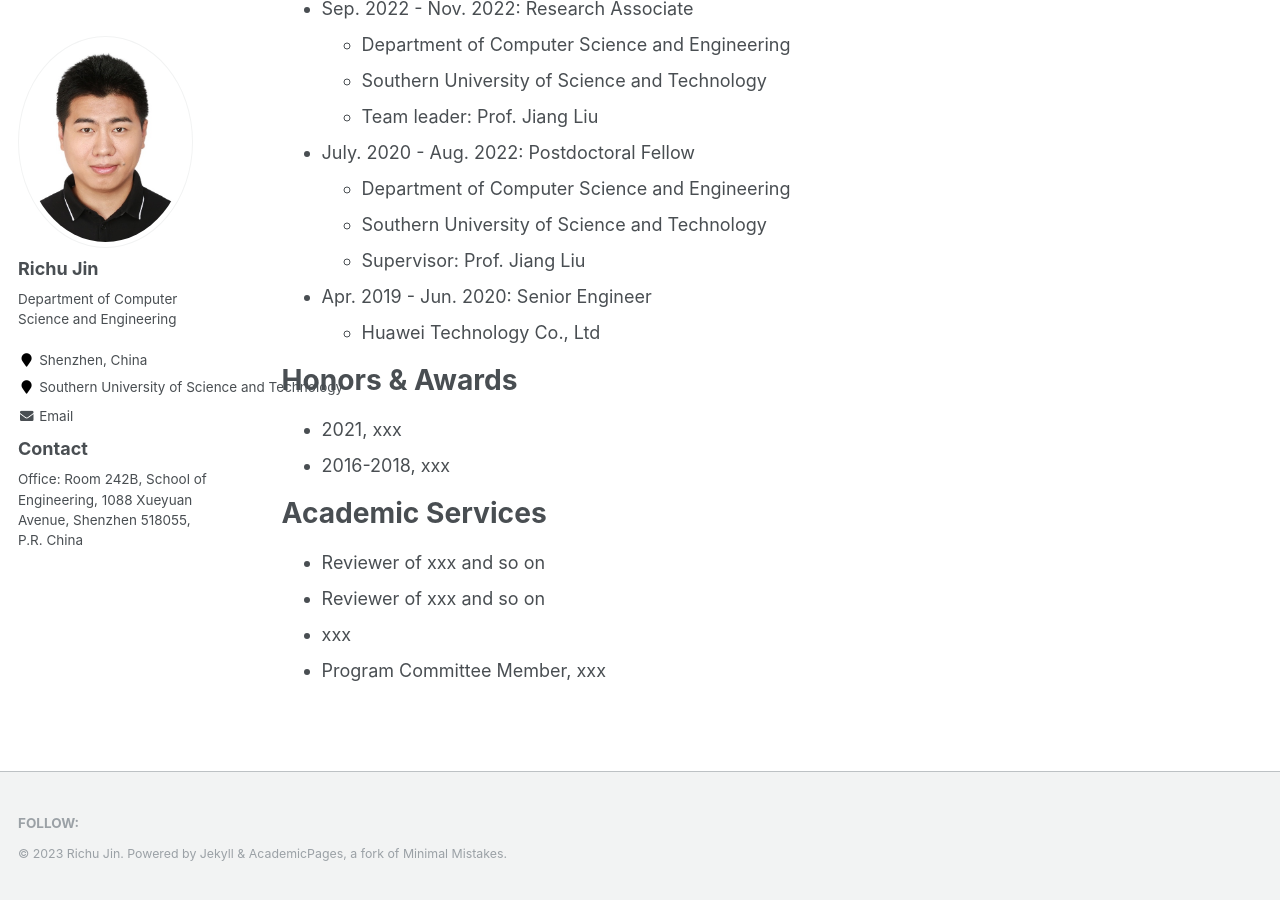
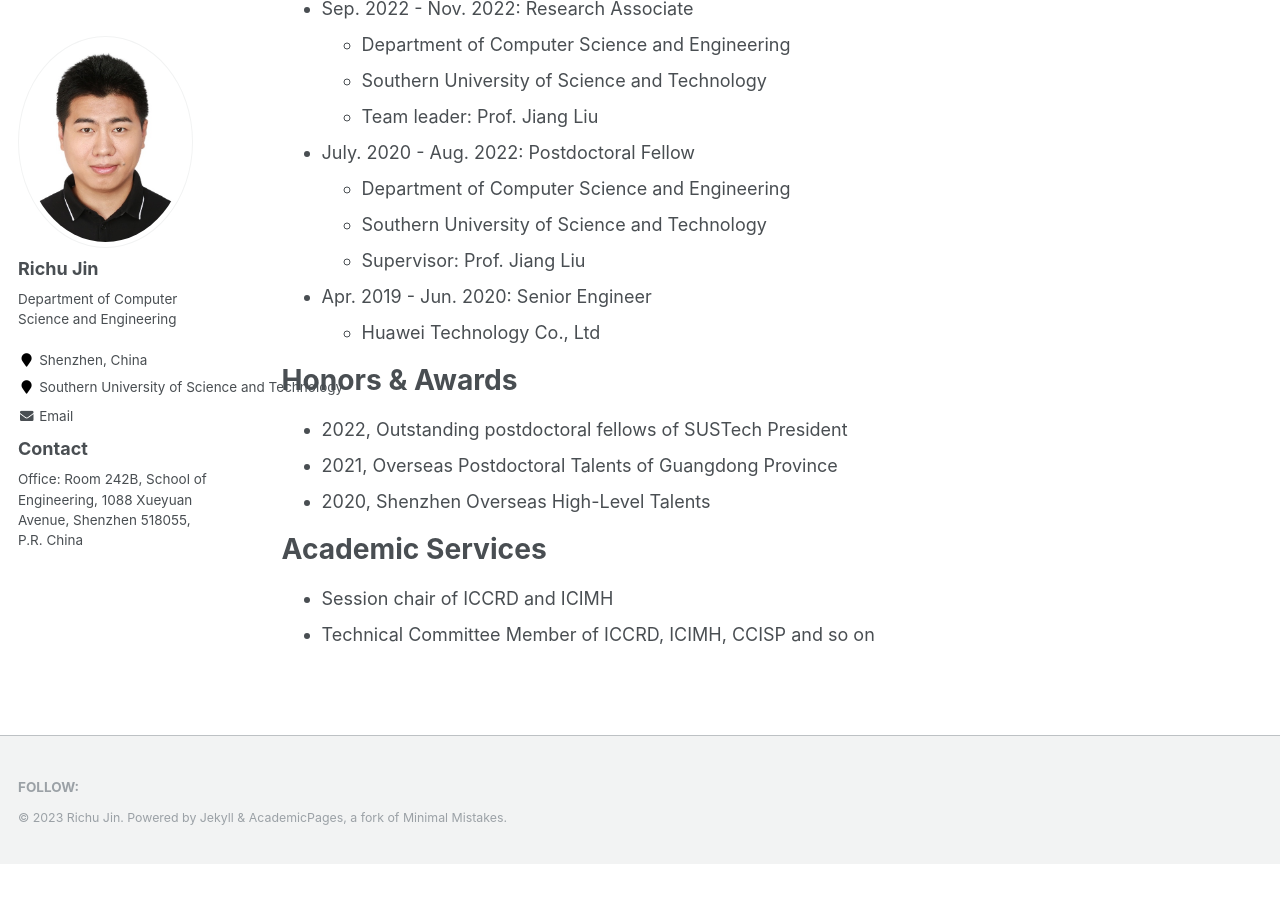
Before and after one commit to jrch507/jrch507.github.io, a Jekyll site: the page built from _pages/about.md, in a window 1280 px wide and 900 px high, scrolled down 991 px. Built offline with Jekyll 4.4.1, drawn with Linux system fonts in a browser that asks for light colours; after the commit the page ends 1855 px from its top, so only the background shows below that.

Commit message:
Update about.md

```diff
--- a/_pages/about.md
+++ b/_pages/about.md
@@ -65,12 +65,11 @@ Work experience
 
 Honors & Awards
 ======
-* 2021, xxx
-* 2016-2018, xxx
+* 2022, Outstanding postdoctoral fellows of SUSTech President
+* 2021, Overseas Postdoctoral Talents of Guangdong Province
+* 2020, Shenzhen Overseas High-Level Talents
 
 Academic Services
 ======
-* Reviewer of xxx and so on
-* Reviewer of xxx and so on
-* xxx
-* Program Committee Member, xxx
+* Session chair of ICCRD and ICIMH
+* Technical Committee Member of ICCRD, ICIMH, CCISP and so on
```
